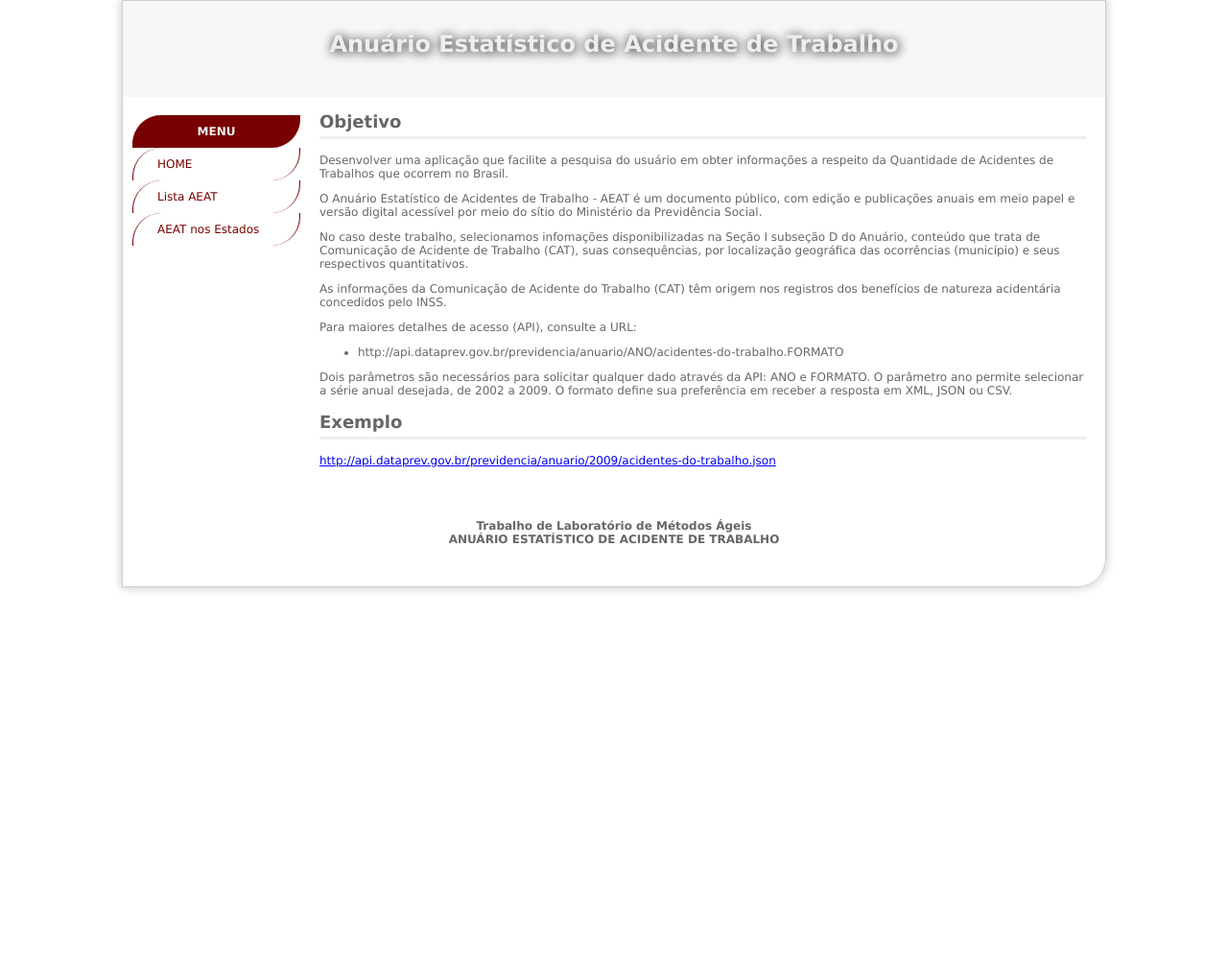
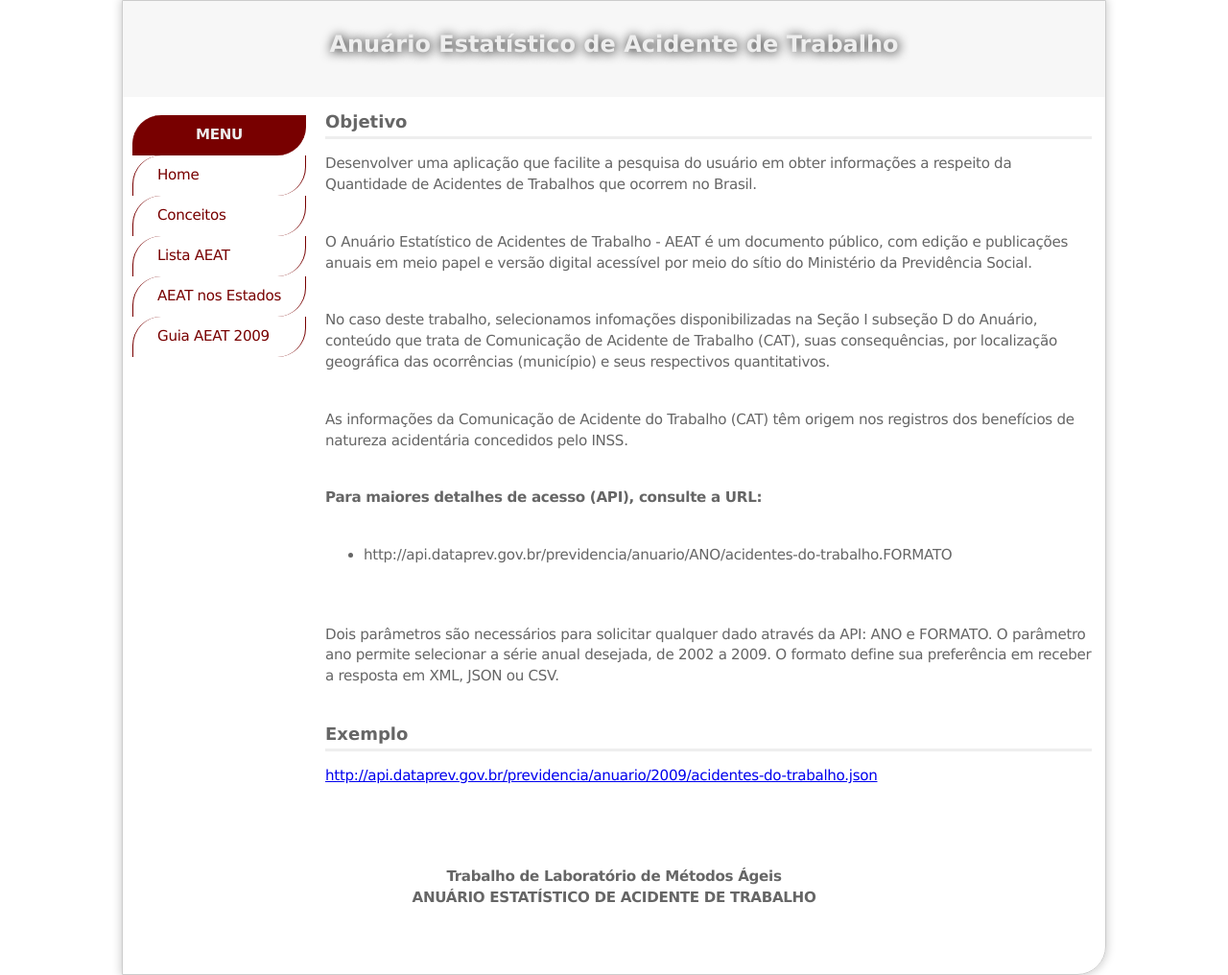
Before and after one commit to felipeluk/aeat, a PHP site: page /index.php?controle=AcidenteTrabalho&acao=home in a window 1280 px wide. Shown: the whole page at 96% size. Before the commit the page ends 616 px from the top, so only its background shows below. Run offline with PHP 8.4, Linux system fonts and the light colour scheme; some libraries are stand-ins or nearby versions.

Commit message:
Adiçao dos conceitos e guia do aeat 2009

```diff
--- a/controllers/AcidenteTrabalhoController.php
+++ b/controllers/AcidenteTrabalhoController.php
@@ -7,8 +7,11 @@ class AcidenteTrabalhoController {
 
 	public function homeAction() {
 		$o_view = new View('views/home.phtml');
+		$o_view->showContents();
+	}
 
-		// Imprimindo c�digo HTML
+	public function conceitosAction() {
+		$o_view = new View('views/conceitos.phtml');
 		$o_view->showContents();
 	}
 
--- a/css/style.css
+++ b/css/style.css
@@ -8,12 +8,27 @@ body {
 	padding: 0px;
 }
 
+p{
+	font-size: 1.26em;
+	letter-spacing: -0.02em;
+	line-height: 1.45em;
+	padding-bottom: 1.5em;
+}
+
 h1 {
 	color: #eee;
 }
 
 h3 {
 	border-bottom: 3px solid #780000;
+}
+
+ul li ul li,
+ul li {
+	font-size: 1.26em;
+	letter-spacing: -0.02em;
+	line-height: 1.45em;
+	padding-bottom: 0.5em;
 }
 
 #wrapper {
@@ -240,8 +255,6 @@ select {
 }
 
 select:hover {
-
-
 	box-shadow: 0px 0px 4px rgba(0, 0, 0, 0.3);
 	border-color: #999;
 }
@@ -252,8 +265,6 @@ select:hover {
 
 #evolucaoEstado,
 #chart_div1 {
-	/*margin-left: -100px;
-	width: 900px !important;*/
 	height: 500px !important;
 }
 
--- a/menu.php
+++ b/menu.php
@@ -1,10 +1,12 @@
 <div id="menu">
 	<ul>
 		<li class="item-title">MENU</li>
-		<li><a href="index.php?controle=AcidenteTrabalho&acao=home"
-			title="Principal" class="iten iten-first">HOME</a></li>
+		<li><a href="index.php?controle=AcidenteTrabalho&acao=home"	title="Home" class="iten iten-first">Home</a></li>
+		<li><a href="index.php?controle=AcidenteTrabalho&acao=conceitos"	title="Conceitos" class="iten iten-first">Conceitos</a></li>
 		<li><a href="index.php?controle=AcidenteTrabalho&acao=listarAcidentesTrabalho&uf=BA&ano=2009" title="Lista AEAT" class="iten">Lista AEAT</a></li>
 		<li><a href="index.php?controle=AcidenteTrabalho&acao=listarAcidentesTrabalhoPorEstadoComTotais&uf=BA&ano=2009" title="Graficos AEAT" class="iten">AEAT nos Estados </a></li>
+		<li><a href="http://www.previdencia.gov.br/arquivos/office/3_111202-105614-161.pdf" target="_blank" title="Anuario Estatistico de Acidentes do Trabalho de 2009" class="iten"> Guia AEAT 2009 </a></li>
+
 		<!--
 		<li class="item-last"><a
 			href="index.php?controle=Municipio&acao=listarMunicipios"
--- a/views/home.phtml
+++ b/views/home.phtml
@@ -24,11 +24,12 @@
 		Acidente do Trabalho (CAT) t&ecirc;m origem nos registros dos
 		benef&iacute;cios de natureza acident&aacute;ria concedidos pelo INSS.</p>
 
-	<p>Para maiores detalhes de acesso (API), consulte a URL:
+	<p> <b>Para maiores detalhes de acesso (API), consulte a URL:</b>
 		<ul>
 			<li>http://api.dataprev.gov.br/previdencia/anuario/ANO/acidentes-do-trabalho.FORMATO</li>
 		</ul>
 	</p>
+
 
 	<p>Dois par&acirc;metros s&atilde;o necess&aacute;rios para solicitar
 		qualquer dado atrav&eacute;s da API: ANO e FORMATO. O par&acirc;metro
--- a/views/listarAcidentesTrabalhoGrafico.phtml
+++ b/views/listarAcidentesTrabalhoGrafico.phtml
@@ -147,7 +147,7 @@
 </div>
 
 <br /><br />
-<div style="clear:both; height: 50px;"></div>
+<div style="clear:both; height: 90px;"></div>
 <?php include_once 'filtroPorCidade.php';?>
 
 <?php include_once 'footer.php';?>
```
Also changed, not shown: views/conceitos.phtml (added, +60 -0 lines).
